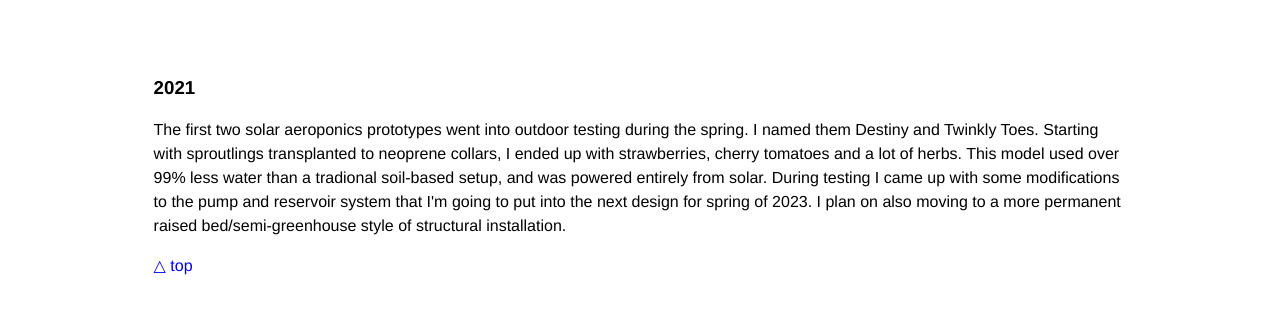
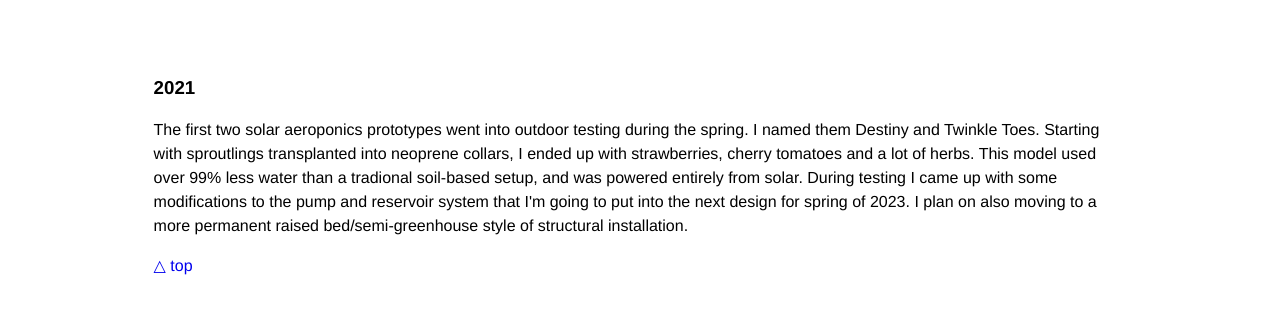
Before and after one commit to petermentzer/numnub, a plain HTML site: page 2021.html in a window 1280 px wide. Shown: the part 979-1293 px from the top of the page. Drawn offline with Linux system fonts and the light colour scheme.

Commit message:
Update 2021.html
More typos

```diff
--- a/2021.html
+++ b/2021.html
@@ -173,7 +173,7 @@
 			<!-- SECTION 5 (text area) -->
 			<div class="text-container">
 				<h3 class="subhead">2021</h3>
-				<p class="text">The first two solar aeroponics prototypes went into outdoor testing during the spring. I named them Destiny and Twinkly Toes. Starting with sproutlings transplanted to neoprene collars, I ended up with strawberries, cherry tomatoes and a lot of herbs. This model used over 99% less water than a tradional soil-based setup, and was powered entirely from solar. During testing I came up with some modifications to the pump and reservoir system that I'm going to put into the next design for spring of 2023. I plan on also moving to a more permanent raised bed/semi-greenhouse style of structural installation.</p>
+				<p class="text">The first two solar aeroponics prototypes went into outdoor testing during the spring. I named them Destiny and Twinkle Toes. Starting with sproutlings transplanted into neoprene collars, I ended up with strawberries, cherry tomatoes and a lot of herbs. This model used over 99% less water than a tradional soil-based setup, and was powered entirely from solar. During testing I came up with some modifications to the pump and reservoir system that I'm going to put into the next design for spring of 2023. I plan on also moving to a more permanent raised bed/semi-greenhouse style of structural installation.</p>
 				<p><a href="#top">&#9651;&nbsp;top</a></p>
 			</div>
 
```
